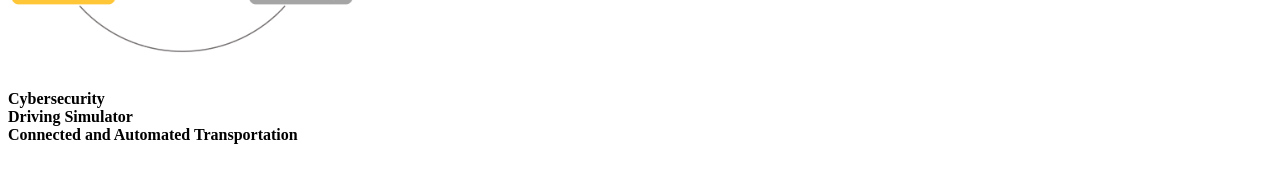
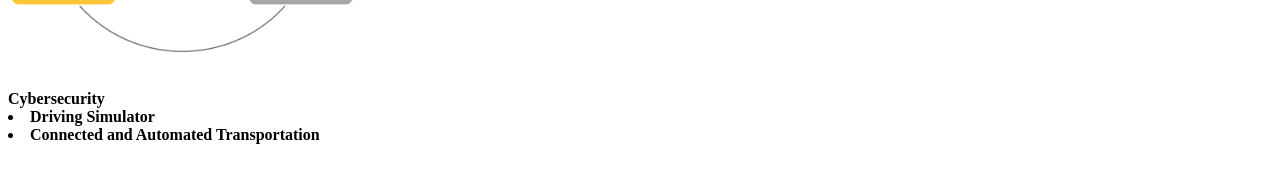
Before and after one commit to YangjiaoChen/YangjiaoChen.github.io, a Jekyll site: the page built from research.html, in a window 1280 px wide. Shown: the part 443-626 px from the top of the page. Built offline with Jekyll 4.4.1, drawn with Linux system fonts in a browser that asks for light colours.

```diff
--- a/research.html
+++ b/research.html
@@ -85,13 +85,13 @@ title: "Yangjiao Chen:research"
  <br />
     <div class="row">
       <span class="title">
-        <b>Cybersecurity</b><br>
+        </li><b>Cybersecurity</b><br></li>
       </span>
 	    <span class="title">
-        <b>Driving Simulator</b><br>
+        <li><b>Driving Simulator</b><br></li>
       </span>
 	    <span class="title">
-        <b>Connected and Automated Transportation</b><br>
+        <li><b>Connected and Automated Transportation</b><br></li>
       </span>
      </div>
   </div>
```
